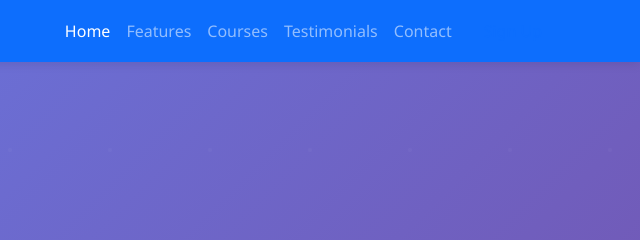
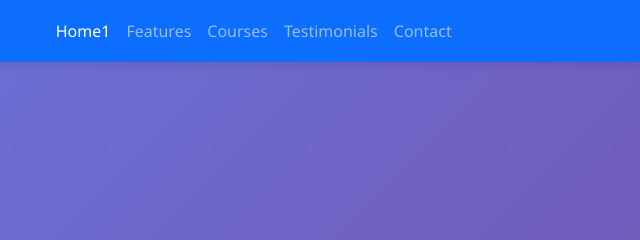
Before and after one commit to shreevaka200-tech/Test-CodeRabbit, a plain HTML site: page index.html in a window 1280 px wide. Shown: the top 240 px of the page, 640-1280 px from the left. Drawn offline with nearby package versions, Linux system fonts and the light colour scheme.

Commit message:
home change

```diff
--- a/index.html
+++ b/index.html
@@ -25,7 +25,7 @@
             <div class="collapse navbar-collapse" id="navbarNav">
                 <ul class="navbar-nav ms-auto">
                     <li class="nav-item">
-                        <a class="nav-link" href="#home">Home</a>
+                        <a class="nav-link" href="#home">Home1</a>
                     </li>
                     <li class="nav-item">
                         <a class="nav-link" href="#features">Features</a>
```
